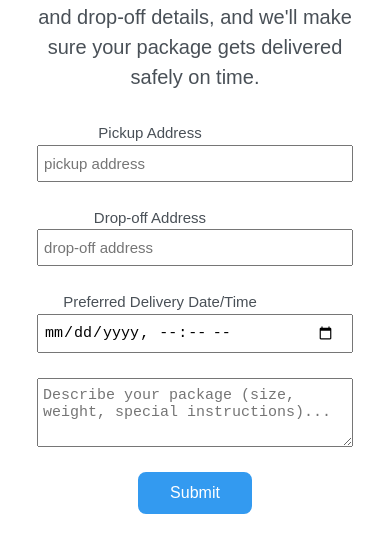
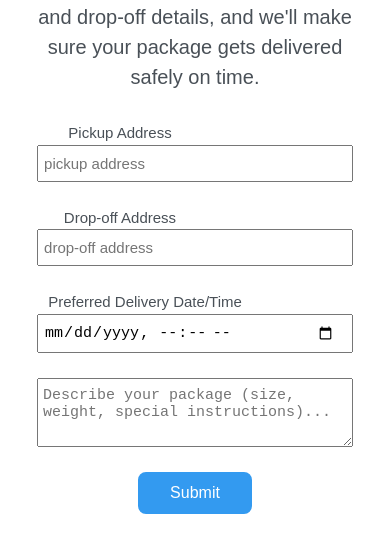
Before and after one commit to Divine-Chidozie/paucek-delivery, a plain HTML site: page pages/request-delivery.html in a window 390 px wide. Shown: the part 288-840 px from the top of the page. Drawn offline with Linux system fonts and the light colour scheme.

Commit message:
git push working on form

```diff
--- a/styles/request-delivery.css
+++ b/styles/request-delivery.css
@@ -73,10 +73,10 @@ button {
   }
   .form-group label {
     text-align: left;
-    margin-left: -90px;
+    margin-left: -150px;
   }
   .date--time {
-    margin-left: -70px !important;
+    margin-left: -100px !important;
   }
   input,
   textarea {
```
